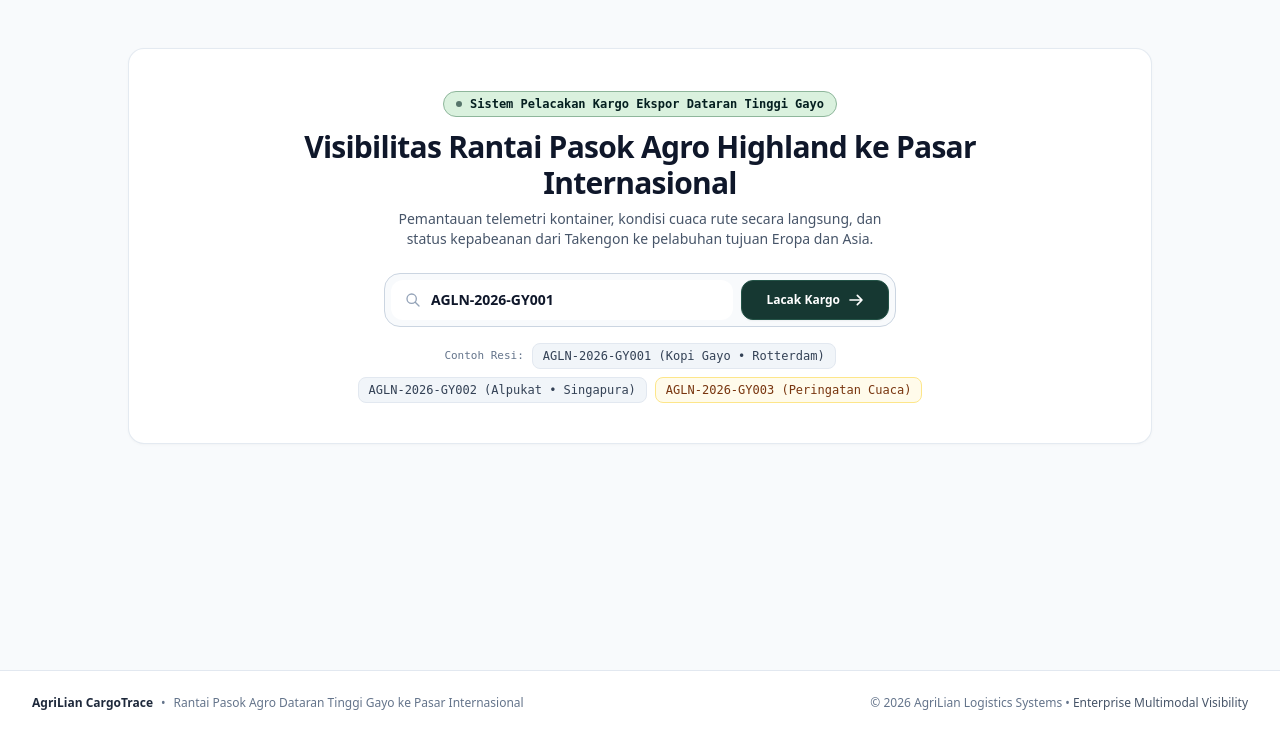
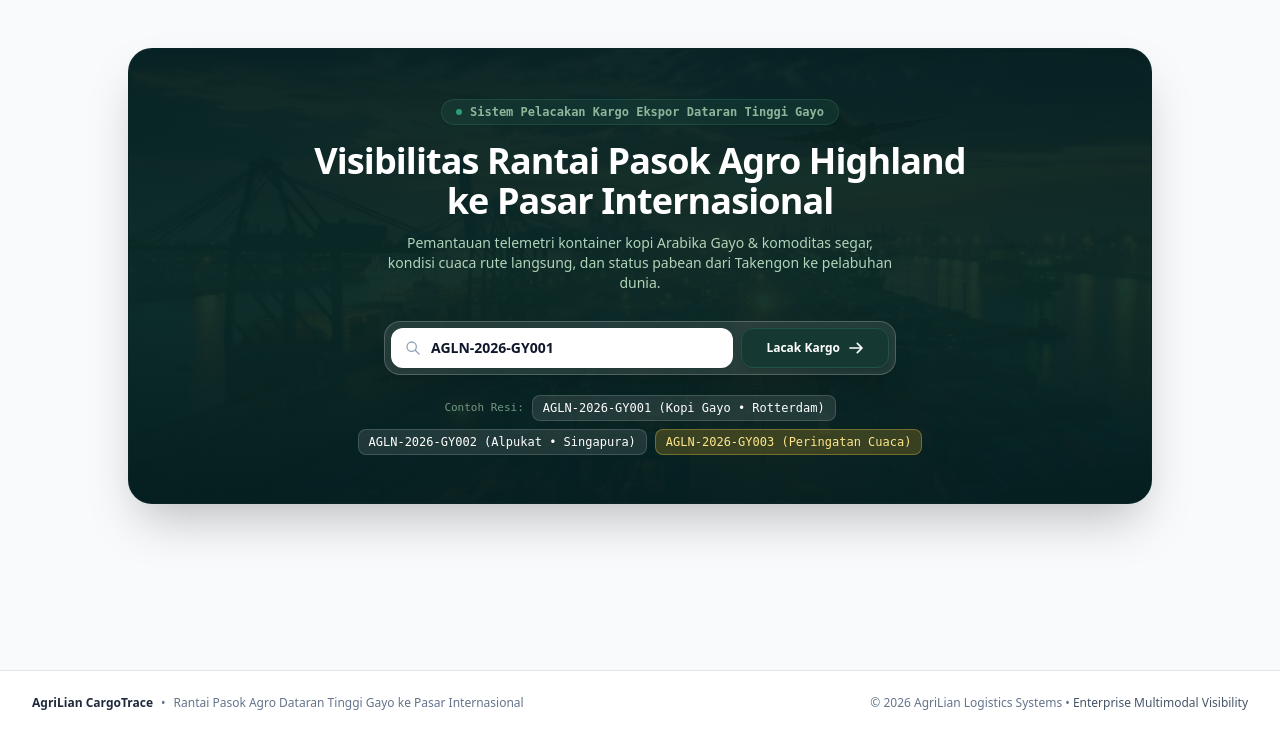
Before and after one commit to annisaliandess/Agrilian_CargoTrace, a Laravel app: page /track in a window 1280 px wide. Shown: the part 65-800 px from the top of the page. Run offline with Laravel 12, Linux system fonts and the light colour scheme; some libraries are stand-ins or nearby versions; some web fonts are replaced.

Commit message:
feat(dashboard): integrate cinematic multimodal port photography into admin and public dashboard hero banners

```diff
--- a/resources/views/tracking/public.blade.php
+++ b/resources/views/tracking/public.blade.php
@@ -8,48 +8,52 @@
     <!-- ======================================================== -->
     <!-- HERO SECTION (High-Precision Public Tracking Cockpit)    -->
     <!-- ======================================================== -->
-    <div class="bg-white rounded-2xl p-7 sm:p-10 text-center border border-slate-200/90 shadow-[0_1px_3px_rgba(0,0,0,0.03)]">
-        <div class="max-w-2xl mx-auto">
+    <div class="relative rounded-3xl overflow-hidden shadow-2xl border border-forest-800/60 bg-[#051F20] text-white p-7 sm:p-12 text-center">
+        <!-- Background Image with Ambient Pine & Twilight Overlay -->
+        <div class="absolute inset-0 bg-cover bg-center opacity-40 scale-105 transition-transform duration-1000" style="background-image: url('{{ asset('images/dashboard-hero.jpg') }}');"></div>
+        <div class="absolute inset-0 bg-gradient-to-b from-[#051F20]/90 via-[#0B2B26]/85 to-[#051F20]/95"></div>
+
+        <div class="relative z-10 max-w-2xl mx-auto">
             <!-- Pill Badge -->
-            <div class="inline-flex items-center gap-2 px-3 py-1 rounded-full text-xs font-semibold bg-forest-50 text-forest-900 border border-forest-200 mb-3">
-                <span class="w-1.5 h-1.5 rounded-full bg-forest-600 animate-pulse"></span>
-                <span class="font-mono">Sistem Pelacakan Kargo Ekspor Dataran Tinggi Gayo</span>
+            <div class="inline-flex items-center gap-2 px-3.5 py-1 rounded-full text-xs font-semibold bg-forest-500/30 text-forest-200 border border-forest-400/30 backdrop-blur-md mb-4 shadow-sm font-mono">
+                <span class="w-1.5 h-1.5 rounded-full bg-emerald-400 animate-pulse"></span>
+                <span>Sistem Pelacakan Kargo Ekspor Dataran Tinggi Gayo</span>
             </div>
 
             <!-- Headline -->
-            <h1 class="text-2xl sm:text-3xl font-extrabold text-slate-900 tracking-tight leading-tight">
+            <h1 class="text-2xl sm:text-4xl font-extrabold text-white tracking-tight leading-tight">
                 Visibilitas Rantai Pasok Agro Highland ke Pasar Internasional
             </h1>
 
-            <p class="text-xs sm:text-sm text-slate-600 mt-2 max-w-lg mx-auto font-medium leading-relaxed">
-                Pemantauan telemetri kontainer, kondisi cuaca rute secara langsung, dan status kepabeanan dari Takengon ke pelabuhan tujuan Eropa dan Asia.
+            <p class="text-xs sm:text-sm text-forest-100/90 mt-3 max-w-lg mx-auto font-medium leading-relaxed">
+                Pemantauan telemetri kontainer kopi Arabika Gayo & komoditas segar, kondisi cuaca rute langsung, dan status pabean dari Takengon ke pelabuhan dunia.
             </p>
 
             <!-- Search Form -->
-            <form action="{{ route('track.public') }}" method="GET" class="mt-6 flex flex-col sm:flex-row gap-2 max-w-lg mx-auto p-1.5 rounded-2xl bg-slate-50 border border-slate-300 shadow-2xs">
+            <form action="{{ route('track.public') }}" method="GET" class="mt-7 flex flex-col sm:flex-row gap-2 max-w-lg mx-auto p-1.5 rounded-2xl bg-white/10 backdrop-blur-md border border-white/20 shadow-xl">
                 <div class="relative flex-1">
                     <div class="absolute inset-y-0 left-0 pl-3.5 flex items-center pointer-events-none text-slate-400">
                         <svg class="w-4 h-4" fill="none" stroke="currentColor" viewBox="0 0 24 24"><path stroke-linecap="round" stroke-linejoin="round" stroke-width="2" d="M21 21l-6-6m2-5a7 7 0 11-14 0 7 7 0 0114 0z"/></svg>
                     </div>
                     <input type="text" name="tracking_number" value="{{ $query ?? 'AGLN-2026-GY001' }}" placeholder="Masukkan nomor resi (contoh: AGLN-2026-GY001)"
-                           class="w-full pl-10 pr-3 py-2.5 rounded-xl border-0 bg-white text-slate-900 placeholder-slate-400 text-xs sm:text-sm font-semibold focus:outline-none focus:ring-2 focus:ring-forest-600 transition-all shadow-2xs">
+                           class="w-full pl-10 pr-3 py-2.5 rounded-xl border-0 bg-white text-slate-900 placeholder-slate-400 text-xs sm:text-sm font-semibold focus:outline-none focus:ring-2 focus:ring-forest-600 transition-all shadow-sm">
                 </div>
-                <button type="submit" class="btn-brand-accent px-6 py-2.5 rounded-xl text-xs font-bold flex items-center justify-center gap-2 cursor-pointer shadow-sm shrink-0">
+                <button type="submit" class="btn-brand-accent px-6 py-2.5 rounded-xl text-xs font-bold flex items-center justify-center gap-2 cursor-pointer shadow-md shrink-0">
                     <span>Lacak Kargo</span>
                     <svg class="w-4 h-4 text-white" fill="none" stroke="currentColor" viewBox="0 0 24 24"><path stroke-linecap="round" stroke-linejoin="round" stroke-width="2.5" d="M14 5l7 7m0 0l-7 7m7-7H3"/></svg>
                 </button>
             </form>
 
             <!-- Quick Chips -->
-            <div class="mt-4 flex flex-wrap items-center justify-center gap-2 text-xs">
-                <span class="text-slate-500 font-medium font-mono text-[11px]">Contoh Resi:</span>
-                <a href="{{ route('track.public', 'AGLN-2026-GY001') }}" class="px-2.5 py-1 rounded-lg bg-slate-100 hover:bg-slate-200 text-slate-700 font-medium transition-colors border border-slate-200 font-mono text-xs">
+            <div class="mt-5 flex flex-wrap items-center justify-center gap-2 text-xs">
+                <span class="text-forest-200/80 font-medium font-mono text-[11px]">Contoh Resi:</span>
+                <a href="{{ route('track.public', 'AGLN-2026-GY001') }}" class="px-2.5 py-1 rounded-lg bg-white/10 hover:bg-white/20 text-white font-medium transition-colors border border-white/15 backdrop-blur-xs font-mono text-xs">
                     AGLN-2026-GY001 (Kopi Gayo &bull; Rotterdam)
                 </a>
-                <a href="{{ route('track.public', 'AGLN-2026-GY002') }}" class="px-2.5 py-1 rounded-lg bg-slate-100 hover:bg-slate-200 text-slate-700 font-medium transition-colors border border-slate-200 font-mono text-xs">
+                <a href="{{ route('track.public', 'AGLN-2026-GY002') }}" class="px-2.5 py-1 rounded-lg bg-white/10 hover:bg-white/20 text-white font-medium transition-colors border border-white/15 backdrop-blur-xs font-mono text-xs">
                     AGLN-2026-GY002 (Alpukat &bull; Singapura)
                 </a>
-                <a href="{{ route('track.public', 'AGLN-2026-GY003') }}" class="px-2.5 py-1 rounded-lg bg-amber-50 hover:bg-amber-100 text-amber-900 font-medium transition-colors border border-amber-200 font-mono text-xs">
+                <a href="{{ route('track.public', 'AGLN-2026-GY003') }}" class="px-2.5 py-1 rounded-lg bg-amber-400/20 hover:bg-amber-400/30 text-amber-200 font-medium transition-colors border border-amber-300/30 backdrop-blur-xs font-mono text-xs">
                     AGLN-2026-GY003 (Peringatan Cuaca)
                 </a>
             </div>
```
Also changed, not shown: resources/views/dashboard/index.blade.php (+4 -4 lines), public/images/dashboard-hero.jpg (added), public/images/multimodal-port.jpg (added).
